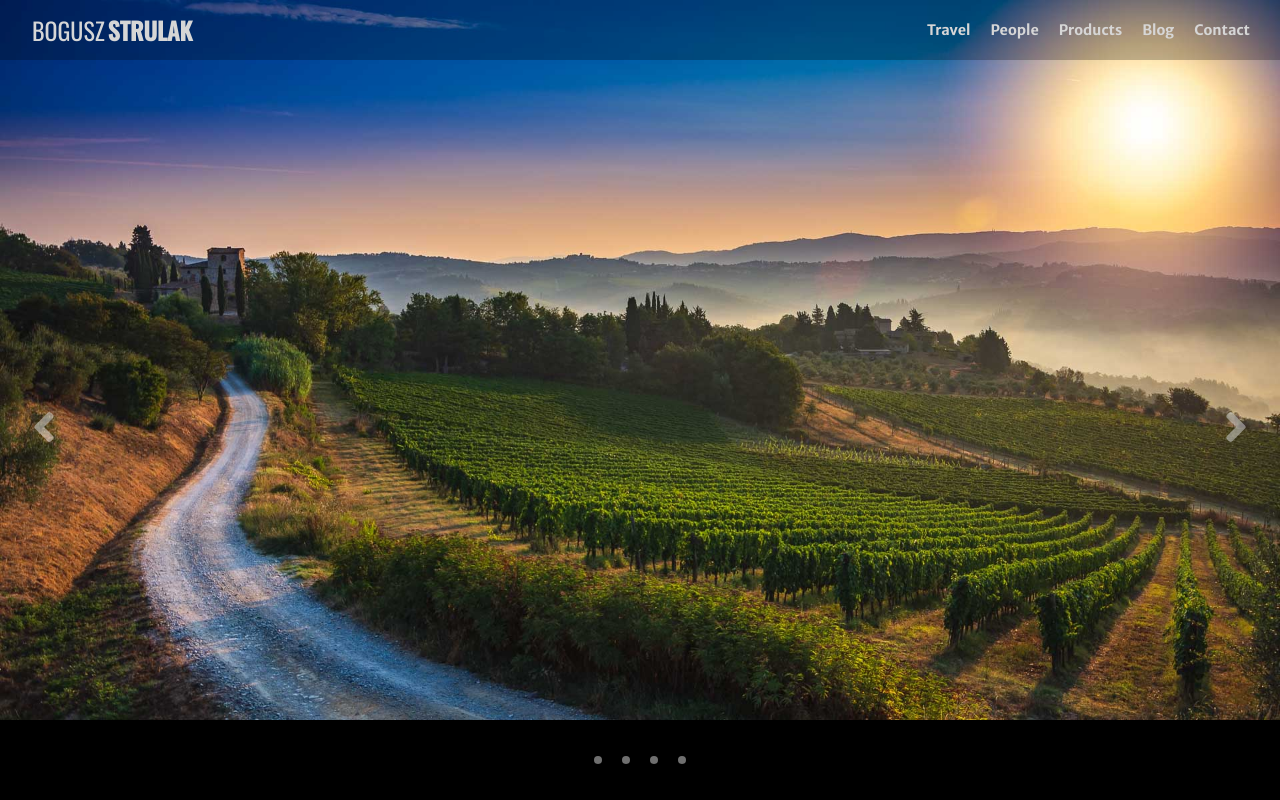
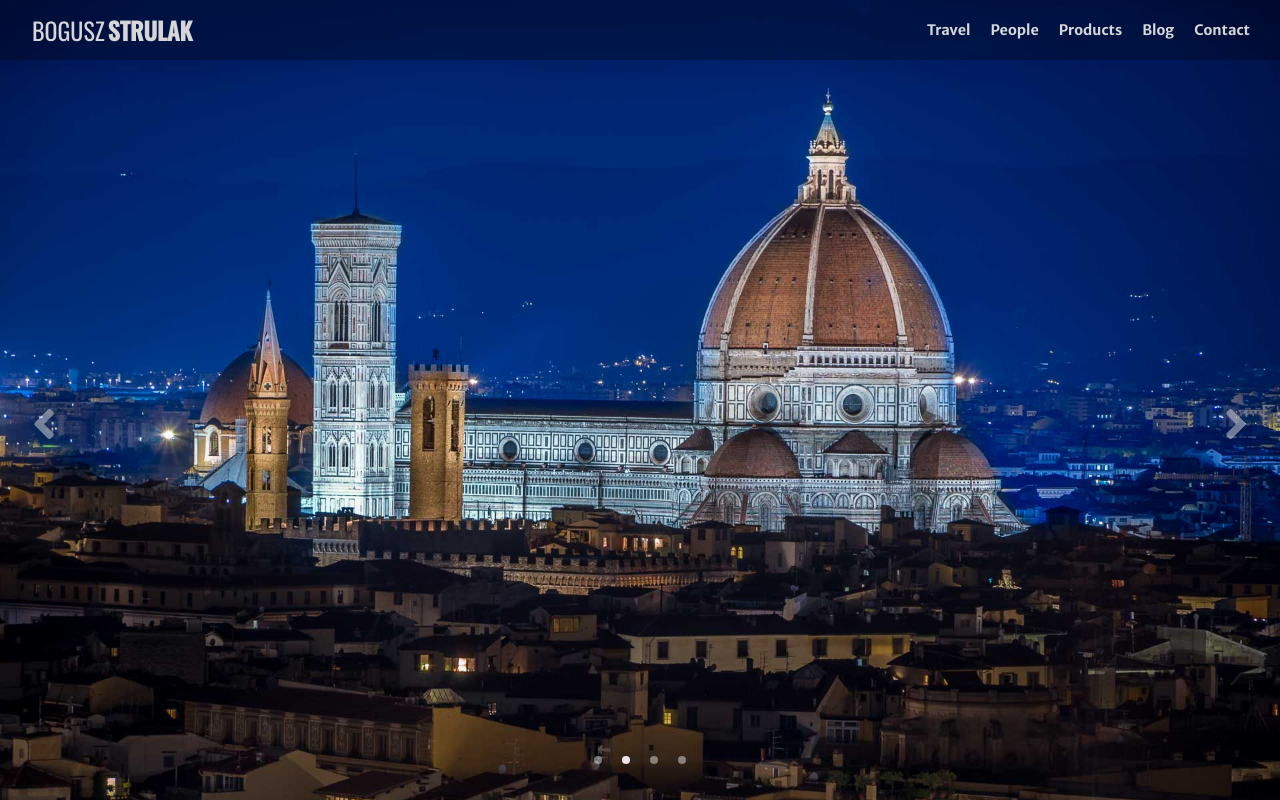
Before and after one commit to bstrulak/mysite, a Gatsby site: page / in a window 1280 px wide. Built offline with nearby package versions, Linux system fonts and the light colour scheme; Gatsby itself is replaced by a stand-in of ours.

Commit message:
Adds Animation to background slider

```diff
--- a/src/components/bgslider.js
+++ b/src/components/bgslider.js
@@ -5,6 +5,25 @@ import { theme } from '../utils/theme'
 import Image from './image'
 
 export default class Menu extends React.Component {
+        constructor(props) {
+                super(props)
+                this.state = {
+                        selected: 0,
+                }
+        }
+
+        slideLeft() {
+                const newSelected = (this.state.selected - 1) % 4
+                this.setState({ selected: newSelected < 0 ? 3 : newSelected })
+                console.log(this.state.selected)
+        }
+
+        slideRight() {
+                const newSelected = (this.state.selected + 1) % 4
+                this.setState({ selected: newSelected })
+                console.log(this.state.selected)
+        }
+
         render() {
                 const Wrapper = styled.div`
                         display: block;
@@ -27,7 +46,7 @@ export default class Menu extends React.Component {
                                 margin-left: auto;
                                 margin-right: auto;
                         }
-                        .slide-1{
+                        .slide-1 {
                                 opacity: 1;
                                 transition: opacity 2s ease-in-out;
                         }
@@ -37,7 +56,7 @@ export default class Menu extends React.Component {
                                 transition: opacity 2s ease-in-out;
                         }
 
-                        .slide-3{
+                        .slide-3 {
                                 opacity: 0;
                                 transition: opacity 2s ease-in-out;
                         }
@@ -96,7 +115,7 @@ export default class Menu extends React.Component {
                         padding-left: 20px;
                         padding-right: 20px;
                         display: flex;
-
+                        color: ${({ theme }) => theme.colors.transparent};
                         justify-content: space-between;
 
                         a {
@@ -106,6 +125,7 @@ export default class Menu extends React.Component {
                 `
                 const Slider = styled.div`
                         width: 100%;
+                        height: 100vh;
                         position: absolute;
                         left: 0;
                         top: 0;
@@ -118,8 +138,6 @@ export default class Menu extends React.Component {
                         align-items: center;
                         justify-content: center;
                         align-content: center;
-
-
                 `
                 /* const RespImage = styled(Image)`
                 padding: 0;
@@ -133,32 +151,76 @@ export default class Menu extends React.Component {
                 width: 100%;
                 `
 */
+
                 return (
                         <Wrapper>
-                                <input type="radio" name="slider" id="slider_1" className="slide-radio1" />
-                                <input type="radio" name="slider" id="slider_2" className="slide-radio2" />
-                                <input type="radio" name="slider" id="slider_3" className="slide-radio3" />
-                                <input type="radio" name="slider" id="slider_4" className="slide-radio4" />
+                                <input
+                                        type="radio"
+                                        name="slider"
+                                        id="slider_1"
+                                        className="slide-radio1"
+                                        key="1"
+                                        defaultChecked={this.state.selected === 0}
+                                />
+                                <input
+                                        type="radio"
+                                        name="slider"
+                                        id="slider_2"
+                                        className="slide-radio2"
+                                        key="2"
+                                        defaultChecked={this.state.selected === 1}
+                                />
+                                <input
+                                        type="radio"
+                                        name="slider"
+                                        id="slider_3"
+                                        className="slide-radio3"
+                                        key="3"
+                                        defaultChecked={this.state.selected === 2}
+                                />
+                                <input
+                                        type="radio"
+                                        name="slider"
+                                        id="slider_4"
+                                        className="slide-radio4"
+                                        key="4"
+                                        defaultChecked={this.state.selected === 3}
+                                />
                                 <div className="slider-pagination">
-                                        <PaginationLabel for="slider_1" className="page1" />
-                                        <PaginationLabel for="slider_2" className="page2" />
-                                        <PaginationLabel for="slider_3" className="page3" />
-                                        <PaginationLabel for="slider_4" className="page4" />
+                                        <PaginationLabel htmlFor="slider_1" className="page1" />
+                                        <PaginationLabel htmlFor="slider_2" className="page2" />
+                                        <PaginationLabel htmlFor="slider_3" className="page3" />
+                                        <PaginationLabel htmlFor="slider_4" className="page4" />
                                 </div>
                                 <SliderArrows>
-                                        <a href="javascript:void(0);" className="slider_left" onClick="myFunction()">
-                                                <FaAngleLeft />
-                                        </a>
-                                        <a href="javascript:void(0);" className="slider_right" onClick="myFunction()">
-                                                <FaAngleRight />
-                                        </a>
+                                        <FaAngleLeft onClick={this.slideLeft.bind(this)} />
+                                        <FaAngleRight onClick={this.slideRight.bind(this)} />
                                 </SliderArrows>
-                                <Slider className="slider slide-1"><Image filename="bg1.jpg"  /></Slider>
-                                <Slider className="slider slide-2"><Image filename="bg2.jpg"  /></Slider>
-                                <Slider className="slider slide-3"><Image filename="bg3.jpg"  /></Slider>
-                                <Slider className="slider slide-4"><Image filename="bg4.jpg"  /></Slider>
-
+                                <Slider className="slider slide-1">
+                                        <Image filename="bg1.jpg" />
+                                </Slider>
+                                <Slider className="slider slide-2">
+                                        <Image filename="bg2.jpg" />
+                                </Slider>
+                                <Slider className="slider slide-3">
+                                        <Image filename="bg3.jpg" />
+                                </Slider>
+                                <Slider className="slider slide-4">
+                                        <Image filename="bg4.jpg" />
+                                </Slider>
                         </Wrapper>
                 )
         }
+
+        componentDidMount() {
+                this.interval = setInterval(() => {
+                        this.setState({
+                                selected: (this.state.selected + 1) % 4,
+                        })
+                }, 3000)
         }
+
+        componentWillUnmount() {
+                clearInterval(this.interval)
+        }
+}
--- a/src/components/image.js
+++ b/src/components/image.js
@@ -2,7 +2,7 @@ import React from 'react'
 import Img from 'gatsby-image'
 import { StaticQuery, graphql } from 'gatsby'
 
-const Image = (props) => (
+const Image = props => (
         <StaticQuery
                 query={graphql`
                         query {
@@ -25,21 +25,29 @@ const Image = (props) => (
                                 }
                         }
                 `}
+                render={data => {
+                        const image = data.images.edges.find(n => n.node.relativePath.includes(props.filename))
+                        if (!image) {
+                                return null
+                        }
 
-      render={(data) => {
-        const image = data.images.edges.find(n => {
-          return n.node.relativePath.includes(props.filename);
-        });
-        if (!image) { return null; }
-
-        const imageSizes = image.node.childImageSharp.sizes;
+                        const imageSizes = image.node.childImageSharp.sizes
                         return (
                                 <Img
                                         alt={props.alt}
                                         sizes={imageSizes}
-            style={{padding: 0},{top: 0},{left: 0},{right: 0},{bottom: 0},{objectFit: 'cover'},{objectPosition: 'center center'},{height: 100 +'vh'},{width: 100+'%'}}
+                                        style={
+                                                ({ padding: 0 },
+                                                { top: 0 },
+                                                { left: 0 },
+                                                { right: 0 },
+                                                { objectFit: 'cover' },
+                                                { objectPosition: 'center center' },
+                                                { height: `${100  }vh` },
+                                                { width: `${100  }%` })
+                                        }
                                 />
-        );
+                        )
                 }}
         />
 )
--- a/src/components/menu.js
+++ b/src/components/menu.js
@@ -6,7 +6,7 @@ import { theme } from '../utils/theme'
 
 export default class Menu extends React.Component {
         state = {
-                showMenu: false,
+                showMenu: true,
         }
 
         togleMenu = () => {
```
Lines whose indentation alone changed are shown as unchanged.
